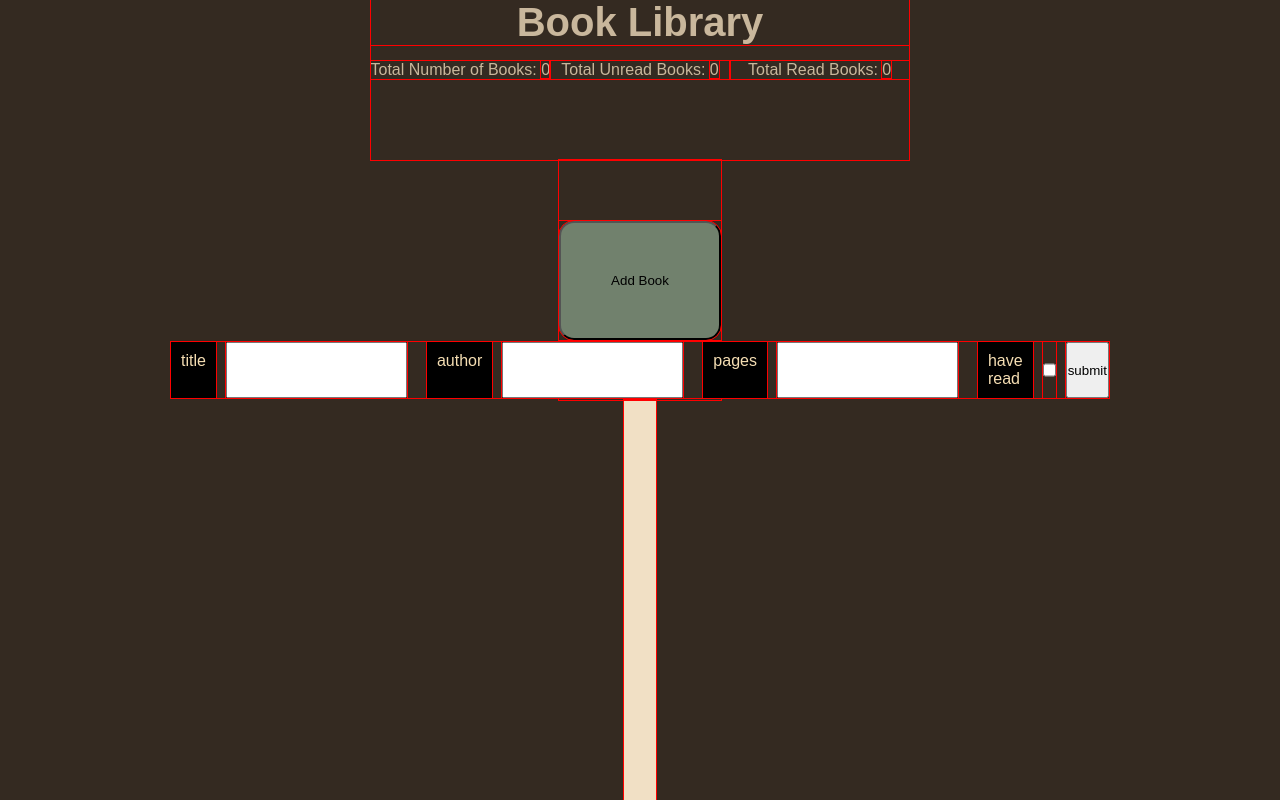
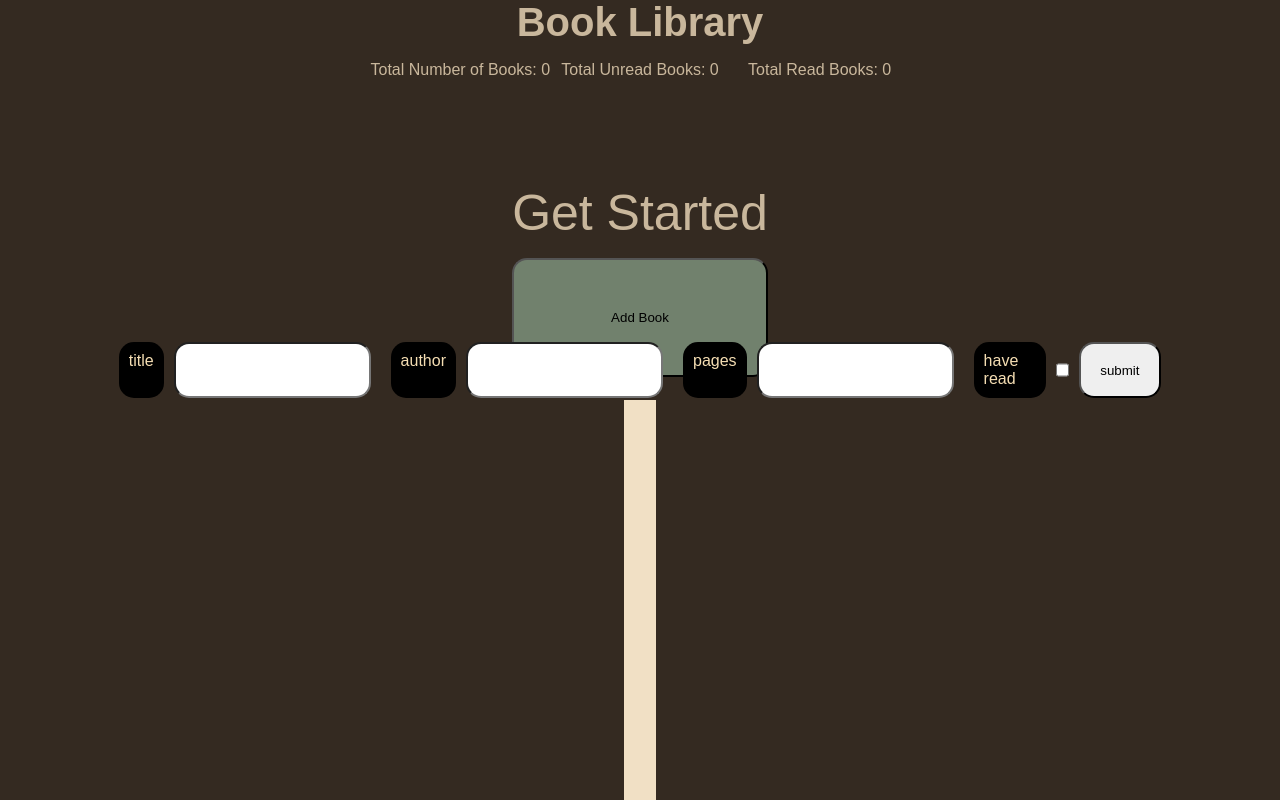
Before and after one commit to Ozzie-code-alt/OdinProjectGithub, a plain HTML site: page MiniLibrary/index.html in a window 1280 px wide. Both pictures are taken after a click on the button "Add Book". Drawn offline with Linux system fonts and the light colour scheme.

Commit message:
Ok i say Finished

```diff
--- a/MiniLibrary/index.html
+++ b/MiniLibrary/index.html
@@ -29,22 +29,25 @@
 
       <div class="middle-container">
         <div class="btn-container">
+          <div class="getstarted-container">
+            <p>Get Started</p>
+          </div>
           <button id="btnAdd">Add Book</button>
         </div>
         <form id="myForm" class="hidden myForm">
           <label for="titles">title</label>
-          <input type="text" id="titles" name="titles" />
+          <input type="text" id="titles" name="titles"  required/>
           <br />
           <label for="authors">author</label>
-          <input type="text" id="authors" name="authors" />
+          <input type="text" id="authors" name="authors"  required/>
           <br />
           <label for="pagess">pages</label>
-          <input type="text" id="pagess" name="pagess" />
+          <input type="text" id="pagess" name="pagess" required/>
           <br />
           <label for="haveRead">have read</label>
-          <input type="checkbox" id="haveRead" name="haveRead" />
+          <input type="checkbox" id="haveRead" name="haveRead"/>
 
-          <input type="submit" value="submit" />
+          <input type="submit" value="submit" id="submit" />
         </form>
       </div>
 
--- a/MiniLibrary/main.css
+++ b/MiniLibrary/main.css
@@ -1,7 +1,6 @@
 *{
     padding: 0;
     margin: 0;
-    outline: red 1px solid;
     font-family: sans-serif;
 }
 
@@ -33,6 +32,12 @@ color: #C9B79C;
     align-items: center;
     justify-content: center;
 }
+.main-container .btn-container .getstarted-container{
+text-align: center;
+padding-bottom: 1rem;
+color: #C9B79C;
+font-size: 50px;
+}
 
 .main-container .btn-container button{
     padding: 50px;
@@ -55,9 +60,18 @@ position: absolute;
 bottom: 2px;
 gap:10px
 }
+.main-container .middle-container .myForm input{
+    border-radius: 15px;
+    padding-left: 1rem;
+}
+.main-container .middle-container .myForm #submit{
+    width: 100px;
+    padding-right: 1rem;
+}
 .main-container .middle-container .myForm label{
     background-color: black;
     padding: 10px;
+    border-radius: 15px;
 }
 .main-container .newBooks-Container {
     height: 100%;
@@ -71,24 +85,41 @@ gap:10px
     width: 200px;
     height: 200px;
     color: white;
+    animation: popUpAnimation 0.5s ease-in;
+    border-radius: 15px;
+    display: grid;
+    place-items: center;
+
 }
 .main-container .bottom-container .bottom-main-container{
     height: 100%;
     display: grid;
   place-items: center;
-
 }
 .main-container .bottom-container{
     height: 50vh;
     background-color: #F1E0C5;
+    overflow: auto;
 }
 
 
 
 .hidden{
     display: none;
+    transition: 0.5s ease-in-out;
 }
 
 .active{
     display: flex;
+    animation: popUpAnimation 0.5s ease-in-out;
 }
+
+@keyframes popUpAnimation {
+    0%{ transform:  scale(0.5);
+        opacity: 0;}
+    100%{
+        transform:  scale(1);
+        opacity: 1;
+    }
+
+}
--- a/MiniLibrary/main.js
+++ b/MiniLibrary/main.js
@@ -26,6 +26,7 @@ myForm.addEventListener('submit', function(event){
     const author = myForm.elements.authors.value
     const pages = myForm.elements.pagess.value
     const haveread = myForm.elements.haveRead
+
     let sample1 = new sampleObject(title, author, pages, haveread )
     // console.log(sample1.title)
     // console.log(sample1.author)
@@ -41,11 +42,12 @@ myForm.addEventListener('submit', function(event){
         const value = sample1[ket]
         // console.log(value)
         if(value instanceof HTMLInputElement && value.type === 'checkbox'){
-            const isChecked = value.checked ? 'Checked' && readCounter++ : 'NotChecked' && unreadCounter++
+            const isChecked = value.checked ? (readCounter++ , 'Checked') : (unreadCounter++, 'NotChecked')
+
             paragraph.textContent = `${ket} : ${isChecked}`
         }
         else{
-            console.log(value.checked)
+            // console.log(value.checked)
             paragraph.textContent = `${ket} : ${sample1[ket]}`
 
         }
@@ -53,7 +55,6 @@ myForm.addEventListener('submit', function(event){
     }
     counter+=1
     newBook.classList.add('NewBook')
-
     Parentcontainer.append(newBook)
     totalBooks.textContent = counter
     totalRead.textContent = readCounter
```
